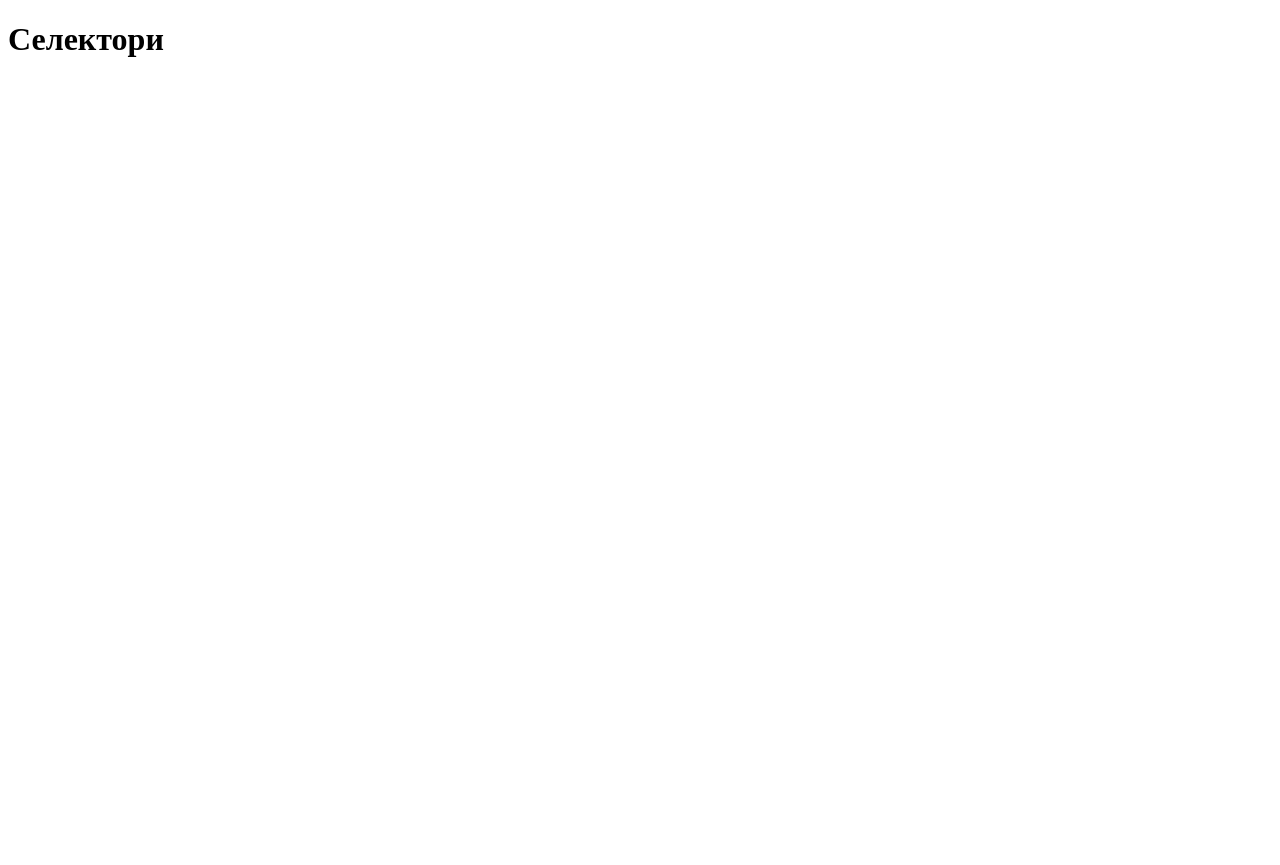
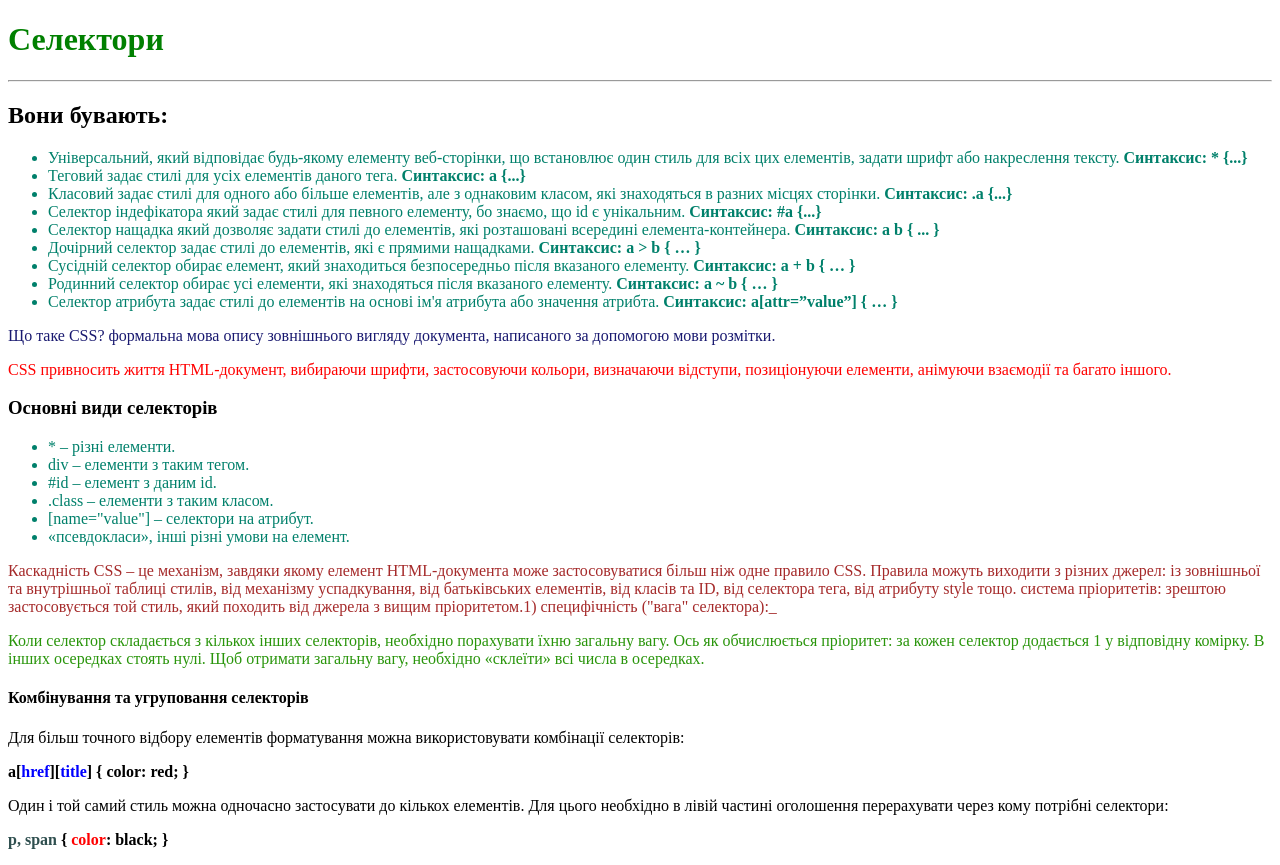
Before and after one commit to ElinaStrelkovska/Homework4, a plain HTML site: page markup/index.html in a window 1280 px wide. Before the commit the page ends 800 px from the top, so only its background shows below. Drawn offline with Linux system fonts and the light colour scheme.

Commit message:
commit 3

```diff
--- /dev/null
+++ b/markup/css/style.css
@@ -0,0 +1,43 @@
+#title {
+    color: green;
+}
+
+hr {
+    color: indigo;
+}
+
+ul li {
+    color: rgb(0, 128, 107);
+}
+
+.name {
+    color: midnightblue;
+}
+
+.class1.class2 {
+    color: red;
+}
+
+.c2 {
+    color: blue;
+}
+
+.c3 {
+    color:darkslategray;
+}
+
+.c4 {
+    color: red;
+}
+
+.title {
+    color: black;
+}
+
+#p1 {
+    color:brown;
+}
+
+#p2 {
+    color: rgb(41, 149, 11);
+}
--- a/markup/index.html
+++ b/markup/index.html
@@ -4,9 +4,48 @@
     <meta charset="UTF-8">
     <meta http-equiv="X-UA-Compatible" content="IE=edge">
     <meta name="viewport" content="width=device-width, initial-scale=1.0">
-    <title>Document</title>
+    <title>Selector</title>
+    <link rel="stylesheet" href="./css/style.css">
 </head>
 <body>
-    <h1>Селектори</h1>
+    <header>
+        <h1 id="title">Селектори</h1>
+        <hr>
+    </header>
+    <main>
+        <h2 class="title">Вони бувають:</h2>
+        <ul>
+            <li>Універсальний, який відповідає будь-якому елементу веб-сторінки, що встановлює один стиль для всіх цих елементів, задати шрифт або накреслення тексту. <b>Синтаксис: * {...}</b></li>
+            <li>Теговий задає стилі для усіх елементів даного тега. <b>Синтаксис: a {...}</b></li>
+            <li>Класовий задає стилі для одного або більше елементів, але з однаковим класом, які знаходяться в разних місцях сторінки. <b>Синтаксис: .a {...}</b></li>
+            <li>Селектор індефікатора який задає стилі для певного елементу, бо знаємо, що id є унікальним. <b>Синтаксис: #a {...}</b></li>
+            <li>Селектор нащадка який дозволяє задати стилі до елементів, які розташовані всередині елемента-контейнера. <b>Синтаксис: a b { ... }</b></li>
+            <li>Дочірний селектор задає стилі до елементів, які є прямими нащадками. <b>Синтаксис: a > b { … }</b></li>
+            <li>Сусідній селектор обирає елемент, який знаходиться безпосередньо після вказаного елементу. <b>Синтаксис: a + b { … }</b></li>
+            <li>Родинний селектор обирає усі елементи, які знаходяться після вказаного елементу. <b>Синтаксис: a ~ b { … }</b></li>
+            <li>Селектор атрибута задає стилі до елементів на основі ім'я атрибута або значення атрибта. <b>Синтаксис: a[attr=”value”] { … }</b></li>
+        </ul>
+        <p class="name">Що таке CSS? формальна мова опису зовнішнього вигляду документа, написаного за допомогою мови розмітки.</p>
+        <p class="class1 class2">CSS привносить життя HTML-документ, вибираючи шрифти, застосовуючи кольори, визначаючи відступи, позиціонуючи елементи, анімуючи взаємодії та багато іншого.</p>
+        <h3 class="title">Основні види селекторів</h3>
+        <ul>
+            <li>* – різні елементи.</li>
+            <li>div – елементи з таким тегом.</li>
+            <li>#id – елемент з даним id.</li>
+            <li>.class – елементи з таким класом.</li>
+            <li>[name="value"] – селектори на атрибут.</li>
+            <li>«псевдокласи», інші різні умови на елемент.</li>
+        </ul>
+        <p id="p1">Каскадність CSS – це механізм, завдяки якому елемент HTML-документа може застосовуватися більш ніж одне правило CSS. Правила можуть виходити з різних джерел: із зовнішньої та внутрішньої таблиці стилів, від механізму успадкування, від батьківських елементів, від класів та ID, від селектора тега, від атрибуту style тощо. система пріоритетів: зрештою застосовується той стиль, який походить від джерела з вищим пріоритетом.1) специфічність ("вага" селектора):_</p>
+        <p id="p2">Коли селектор складається з кількох інших селекторів, необхідно порахувати їхню загальну вагу. Ось як обчислюється пріоритет: за кожен селектор додається 1 у відповідну комірку. В інших осередках стоять нулі. Щоб отримати загальну вагу, необхідно «склеїти» всі числа в осередках.</p>
+        <h4 class="title">Комбінування та угруповання селекторів</h4>
+        <p>Для більш точного відбору елементів форматування можна використовувати комбінації селекторів:</p>
+        <p><b>a[<span class="c2">href</span>][<span class="c2">title</span>] { color: red; }</b></p>
+        <p>Один і той самий стиль можна одночасно застосувати до кількох елементів. Для цього необхідно в лівій частині оголошення перерахувати через кому потрібні селектори:</p>
+        <p><b><span class="c3">p, span</span> { <span class="c4">color</span>: black; }</b></p>
+    </main>
+    <footer>
+
+    </footer>
 </body>
 </html>
```
